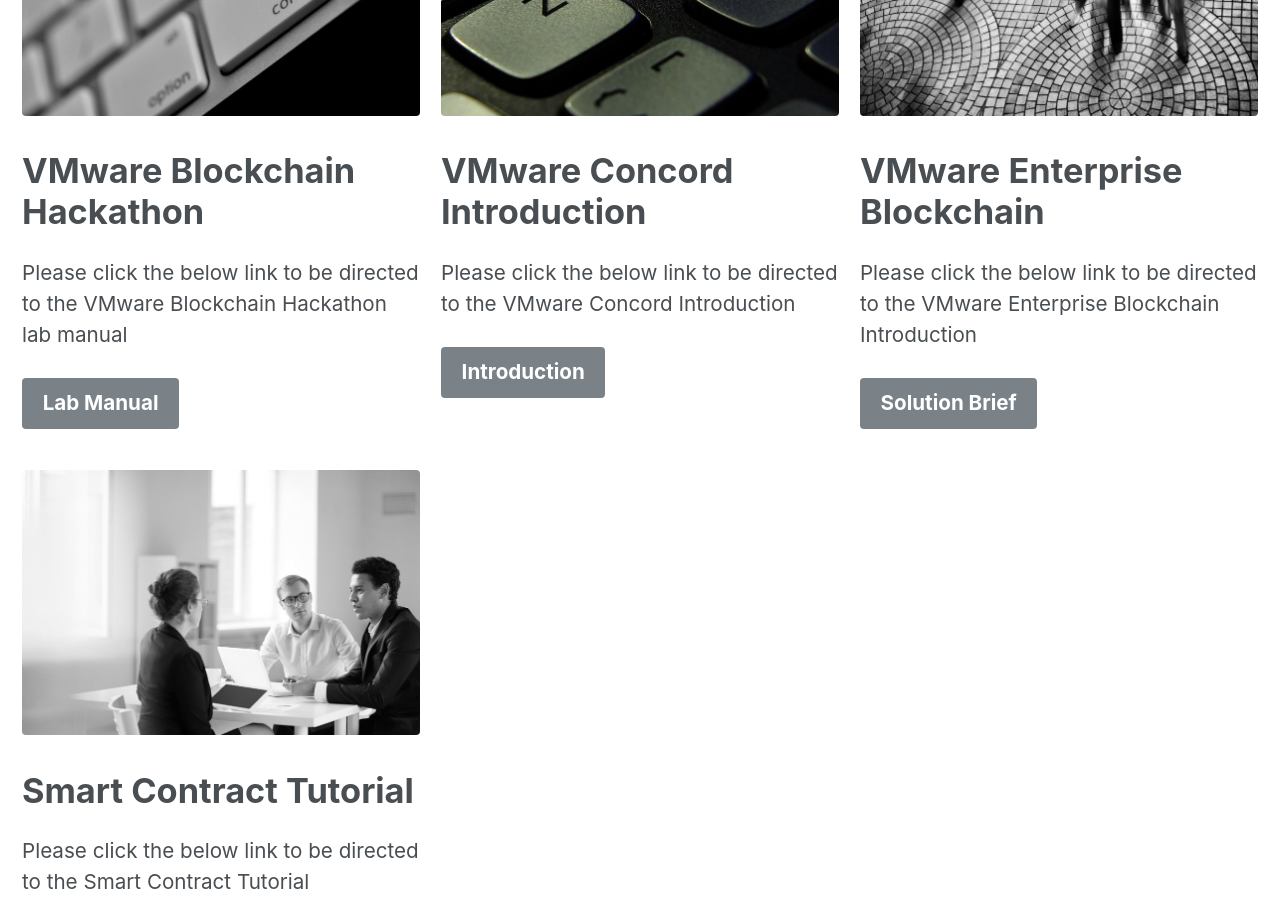
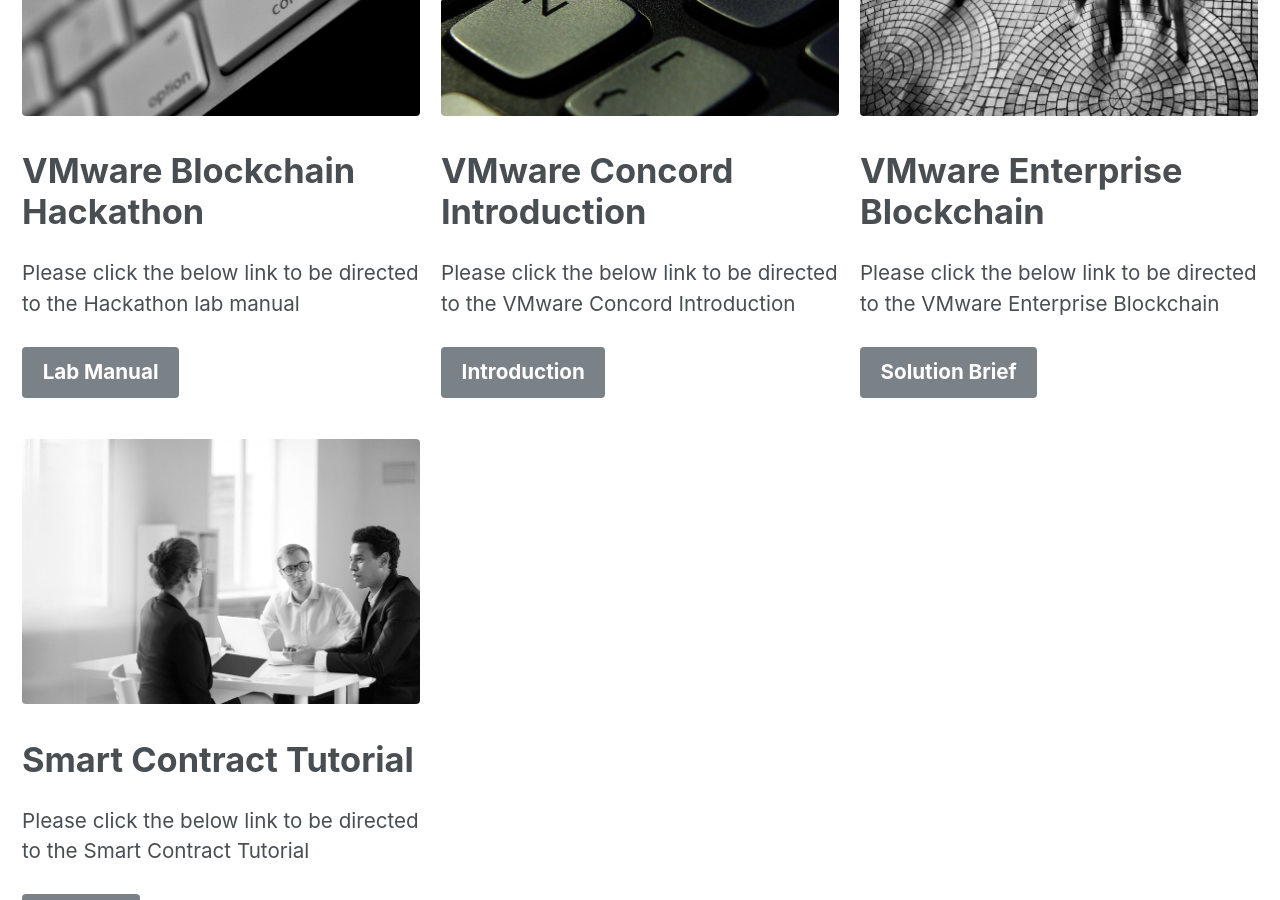
Before and after one commit to vmwblockchain/vmwblockchain.github.io, a Jekyll site: the page built from index.html, in a window 1280 px wide and 900 px high, scrolled down 666 px. Built offline with Jekyll 4.4.1, drawn with Linux system fonts in a browser that asks for light colours; nearby versions of some CDN libraries; the list of posts is cut into pages by our own code.

Commit message:
Update index.html

```diff
--- a/index.html
+++ b/index.html
@@ -11,7 +11,7 @@
   - image_path: /assets/images/workshop_01.jpg
     alt: "Workshop Content"
     title: "VMware Blockchain Hackathon"
-    excerpt: 'Please click the below link to be directed to the VMware Blockchain Hackathon lab manual'
+    excerpt: 'Please click the below link to be directed to the Hackathon lab manual'
     url: "https://vmwblockchain.github.io/workshop-manual/"
     btn_label: "Lab Manual"
     btn_class: "btn--primary"
@@ -25,7 +25,7 @@
   - image_path: /assets/images/workshop_jp_02.jpg
     alt: "VMware Enterprise Blockchain"
     title: "VMware Enterprise Blockchain"
-    excerpt: 'Please click the below link to be directed to the VMware Enterprise Blockchain Introduction'
+    excerpt: 'Please click the below link to be directed to the VMware Enterprise Blockchain'
     url: "https://vmwblockchain.github.io/workshop-manual-jp/"
     btn_label: "Solution Brief"
     btn_class: "btn--primary"
```
